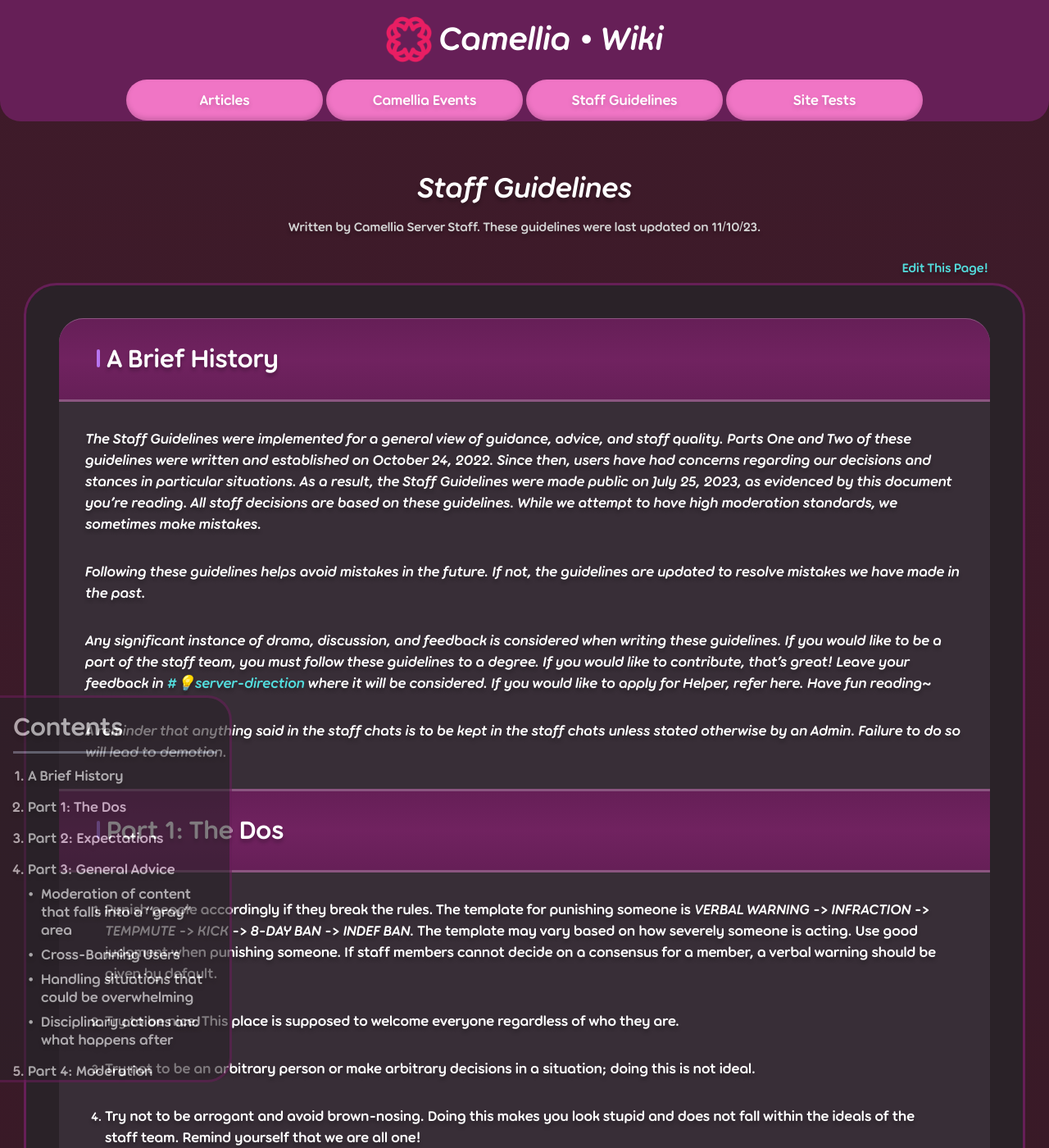
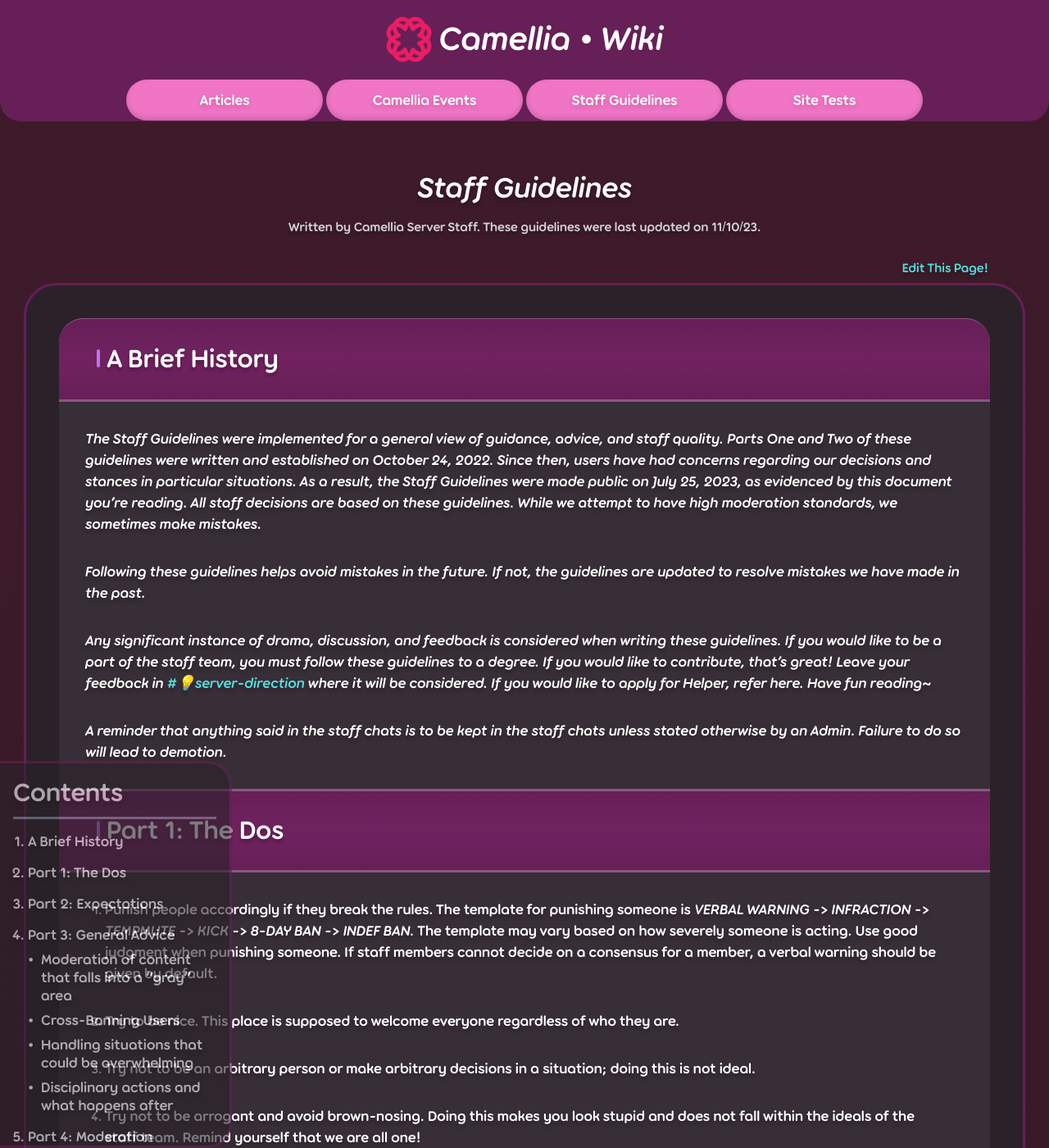
Before and after one commit to CamelliaCommunity/Wiki, a Jekyll site: the page built from staffGuidelines.md, in a window 1280 px wide and 1400 px high. Shown: the whole window at 82% size. Built offline with Jekyll 4.4.1, drawn with Linux system fonts in a browser that asks for light colours.

Commit message:
revert wedge position and fix opacity

```diff
--- a/assets/_scss/styles.scss
+++ b/assets/_scss/styles.scss
@@ -623,7 +623,8 @@
   // min-height: 1056px;
   /* keep it to the bottom left of page */
   left: 0;
-  bottom: 80px;
+  bottom: 0;
+  // bottom: 80px;
   // bottom: -374px;
   opacity: 60%;
   @include transition(opacity 0.25s ease-in-out);
--- a/assets/css/styles.css
+++ b/assets/css/styles.css
@@ -634,7 +634,7 @@
   height: 680px;
   /* keep it to the bottom left of page */
   left: 0;
-  bottom: 80px;
+  bottom: 0;
   opacity: 60%;
   -webkit-transition: opacity 0.25s ease-in-out;
   -moz-transition: opacity 0.25s ease-in-out;
```
Also changed, not shown: 1 other file.
